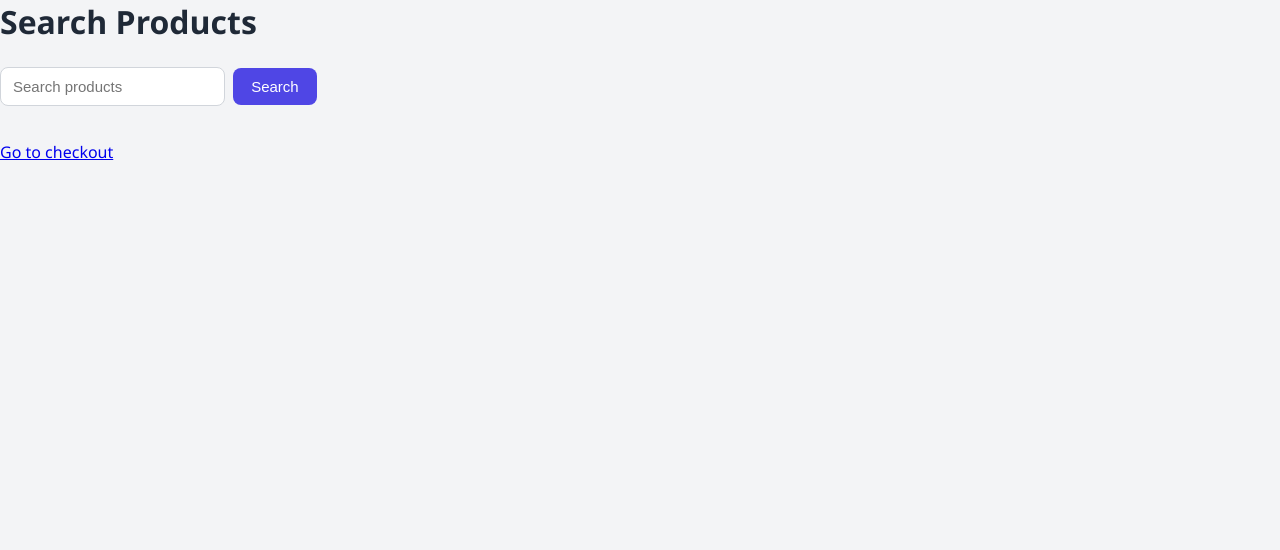
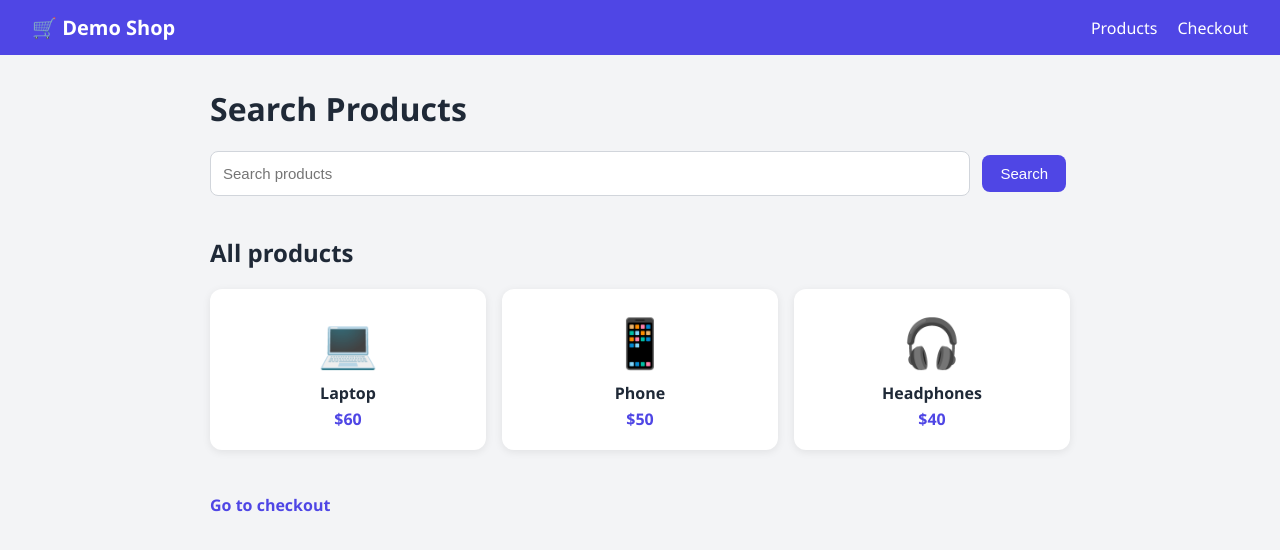
Before and after one commit to gyanipanditji20-lang/demo-shop, a plain HTML site: page search.html in a window 1280 px wide. Drawn offline with Linux system fonts and the light colour scheme.

Commit message:
Update search.html

```diff
--- a/search.html
+++ b/search.html
@@ -2,18 +2,35 @@
 <html>
 <head><meta charset="utf-8"><title>Demo Shop - Search</title><link rel="stylesheet" href="style.css"></head>
 <body>
-  <h1>Search Products</h1>
-  <input id="search-box" placeholder="Search products">
-  <button id="search-btn">Search</button>
-  <ul id="results"></ul>
-  <p id="no-results"></p>
-  <a id="goto-checkout" href="checkout.html">Go to checkout</a>
+  <header>
+    <span class="brand">🛒 Demo Shop</span>
+    <nav><a href="search.html">Products</a><a href="checkout.html">Checkout</a></nav>
+  </header>
+  <main>
+    <h1>Search Products</h1>
+    <div class="search-bar">
+      <input id="search-box" placeholder="Search products">
+      <button id="search-btn">Search</button>
+    </div>
+    <ul id="results"></ul>
+    <p id="no-results"></p>
+    <h2>All products</h2>
+    <div class="grid" id="catalog"></div>
+    <a id="goto-checkout" class="btn-link" href="checkout.html">Go to checkout</a>
+  </main>
   <script>
-    const products = ['Laptop', 'Phone', 'Headphones'];
+    const products = [
+      { name: 'Laptop', price: 60, icon: '💻' },
+      { name: 'Phone', price: 50, icon: '📱' },
+      { name: 'Headphones', price: 40, icon: '🎧' }
+    ];
+    document.getElementById('catalog').innerHTML = products.map(p =>
+      `<div class="product"><div class="icon">${p.icon}</div><div class="name">${p.name}</div><div class="price">$${p.price}</div></div>`
+    ).join('');
     document.getElementById('search-btn').onclick = () => {
       const q = document.getElementById('search-box').value.toLowerCase();
-      const found = products.filter(p => p.toLowerCase().includes(q));
-      document.getElementById('results').innerHTML = found.map(p => `<li>${p}</li>`).join('');
+      const found = products.filter(p => p.name.toLowerCase().includes(q));
+      document.getElementById('results').innerHTML = found.map(p => `<li>${p.name}</li>`).join('');
       document.getElementById('no-results').textContent = found.length ? '' : 'No products found';
     };
   </script>
```
